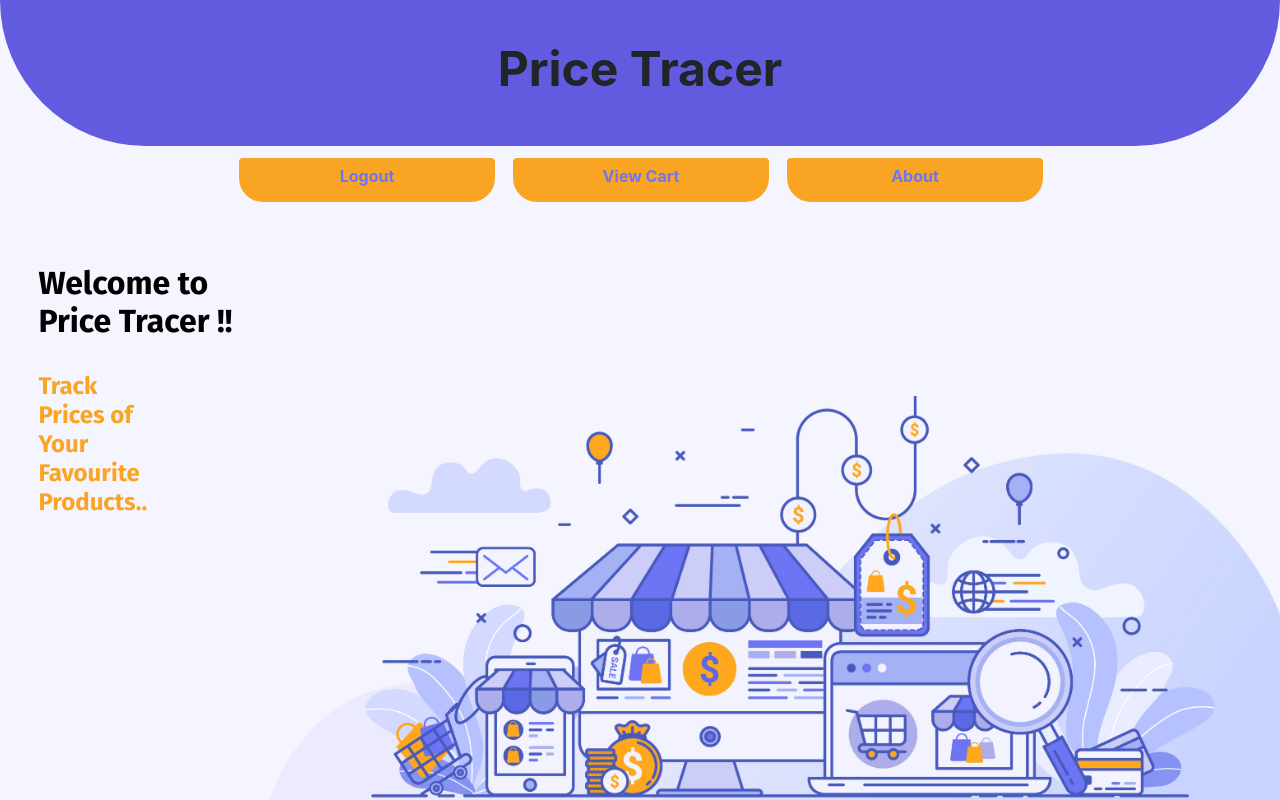
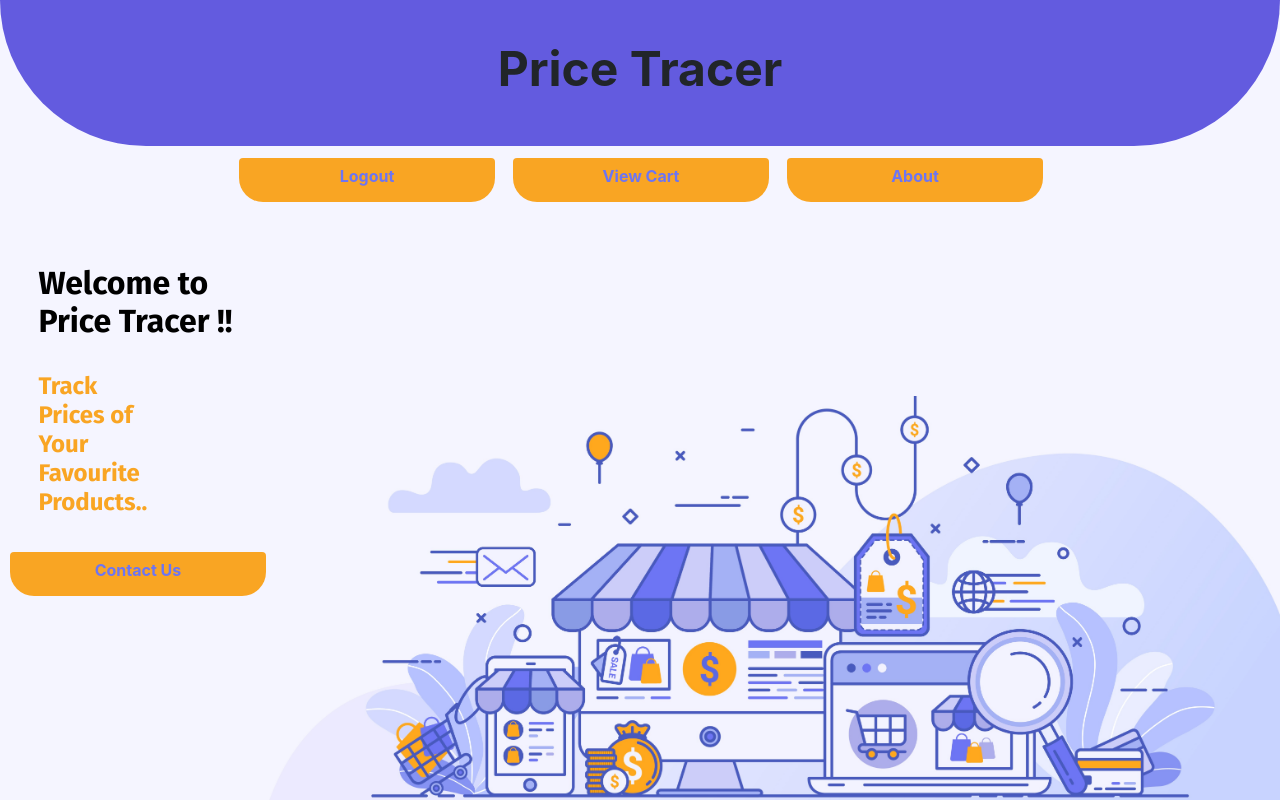
Before and after one commit to deepika9294/PriceTracer, a React (Create React App) app: page / in a window 1280 px wide. Built offline with nearby package versions, Linux system fonts and the light colour scheme; no server answers.

Commit message:
minor fix

```diff
--- a/src/Component/Land.js
+++ b/src/Component/Land.js
@@ -1,11 +1,20 @@
 import React, { Component } from 'react'
+import {Button} from "reactstrap"
+
+
 
 export class Land extends Component {
+
+    mail = () => {
+        window.open('mailto:pricetracer1.0@gmail.com?subject=Subject&body=Body%20goes%20here');
+    }
+
     render() {
         return (
             <div>
                 <h2 className="intro1">Welcome to <br></br> Price Tracer !!</h2>
                 <h2 className="intro">Track Prices of Your Favourite Products..</h2>
+                <Button onClick={this.mail}>Contact Us</Button>
             </div>
         )
     }
```
Also changed, not shown: 1 other file (tests, documents, lock files or other folders).
